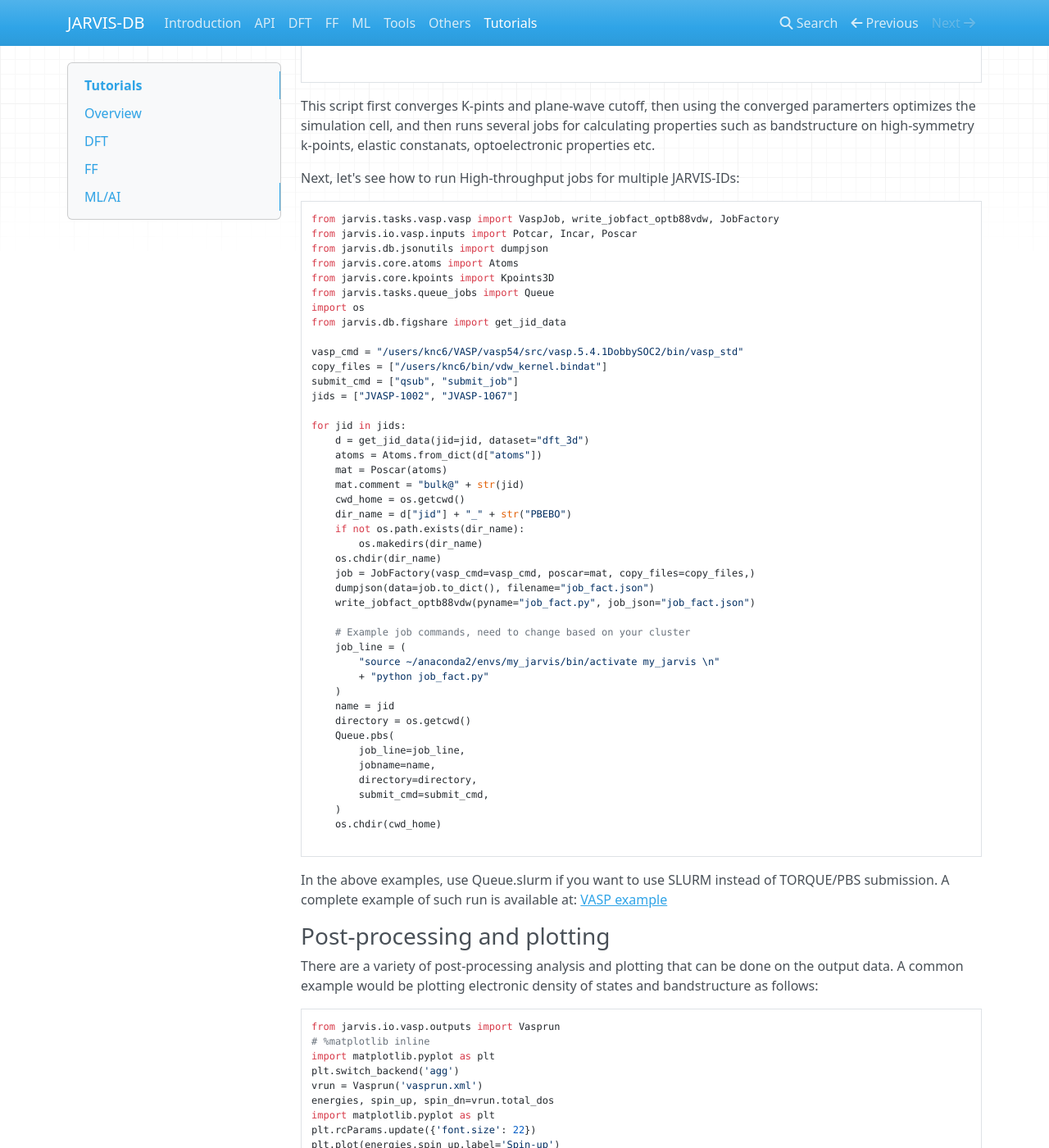
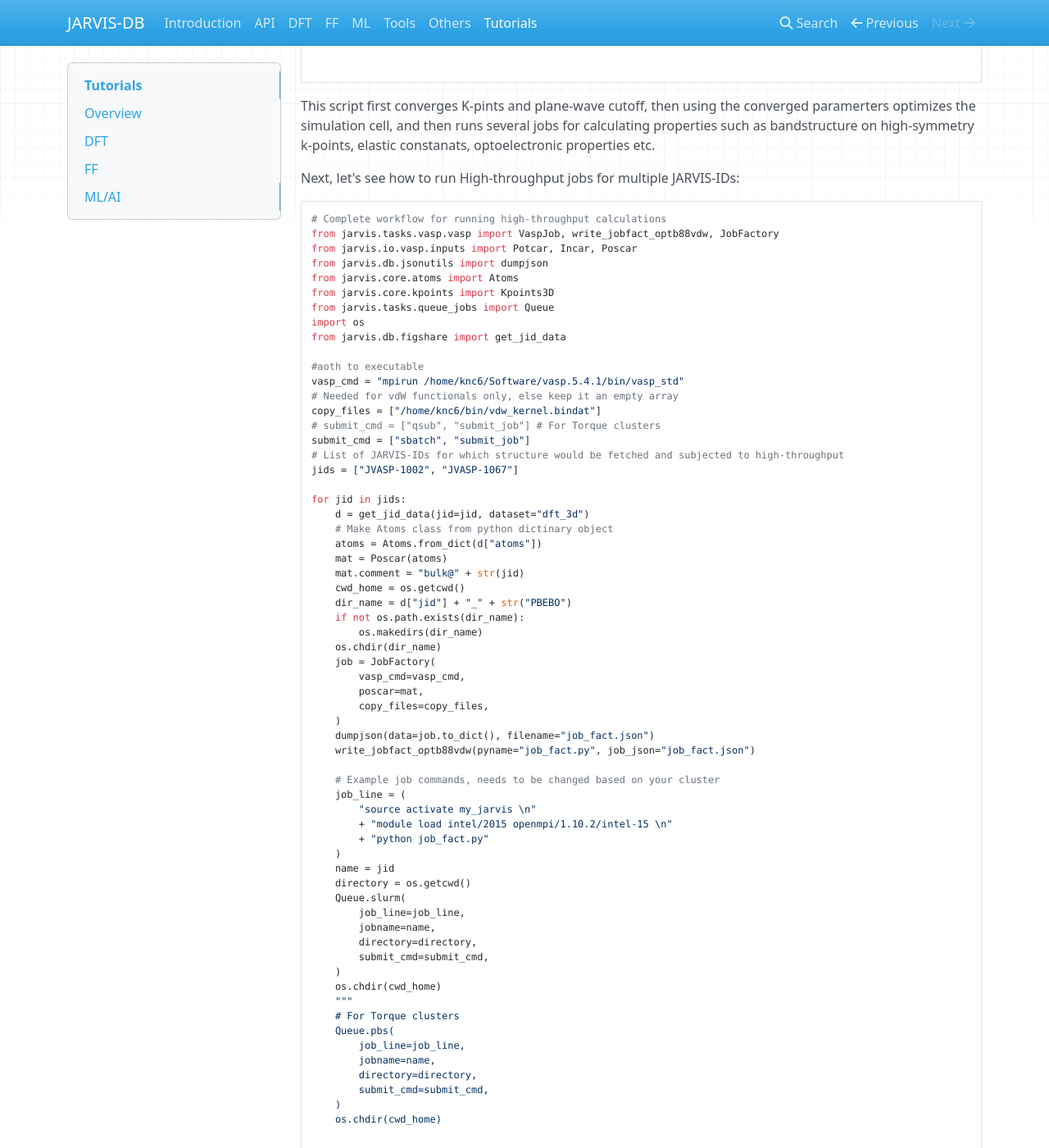
Before and after one commit to JARVIS-Materials-Design/dbdocs, an MkDocs documentation site: the page built from docs/tutorials.md, in a window 1280 px wide and 1400 px high, scrolled down 3028 px. Shown: the whole window at 82% size. Built offline with MkDocs 1.6.1, drawn with Linux system fonts in a browser that asks for light colours; nearby versions of some CDN libraries.

Commit message:
Update tutorials.md

````diff
--- a/docs/tutorials.md
+++ b/docs/tutorials.md
@@ -170,6 +170,7 @@ bandstructure on high-symmetry k-points, elastic constanats, optoelectronic prop
 Next, let's see how to run High-throughput jobs for multiple JARVIS-IDs:
 
 ``` python hl_lines="3"
+# Complete workflow for running high-throughput calculations
 from jarvis.tasks.vasp.vasp import VaspJob, write_jobfact_optb88vdw, JobFactory
 from jarvis.io.vasp.inputs import Potcar, Incar, Poscar
 from jarvis.db.jsonutils import dumpjson
@@ -179,13 +180,18 @@ from jarvis.tasks.queue_jobs import Queue
 import os
 from jarvis.db.figshare import get_jid_data
 
-vasp_cmd = "/users/knc6/VASP/vasp54/src/vasp.5.4.1DobbySOC2/bin/vasp_std"
-copy_files = ["/users/knc6/bin/vdw_kernel.bindat"]
-submit_cmd = ["qsub", "submit_job"]
+#aoth to executable
+vasp_cmd = "mpirun /home/knc6/Software/vasp.5.4.1/bin/vasp_std"
+# Needed for vdW functionals only, else keep it an empty array
+copy_files = ["/home/knc6/bin/vdw_kernel.bindat"]
+# submit_cmd = ["qsub", "submit_job"] # For Torque clusters
+submit_cmd = ["sbatch", "submit_job"]
+# List of JARVIS-IDs for which structure would be fetched and subjected to high-throughput
 jids = ["JVASP-1002", "JVASP-1067"]
 
 for jid in jids:
     d = get_jid_data(jid=jid, dataset="dft_3d")
+    # Make Atoms class from python dictinary object
     atoms = Atoms.from_dict(d["atoms"])
     mat = Poscar(atoms)
     mat.comment = "bulk@" + str(jid)
@@ -194,17 +200,31 @@ for jid in jids:
     if not os.path.exists(dir_name):
         os.makedirs(dir_name)
     os.chdir(dir_name)
-    job = JobFactory(vasp_cmd=vasp_cmd, poscar=mat, copy_files=copy_files,)
+    job = JobFactory(
+        vasp_cmd=vasp_cmd,
+        poscar=mat,
+        copy_files=copy_files,
+    )
     dumpjson(data=job.to_dict(), filename="job_fact.json")
     write_jobfact_optb88vdw(pyname="job_fact.py", job_json="job_fact.json")
 
-    # Example job commands, need to change based on your cluster
+    # Example job commands, needs to be changed based on your cluster
     job_line = (
-        "source ~/anaconda2/envs/my_jarvis/bin/activate my_jarvis \n"
+        "source activate my_jarvis \n"
+        + "module load intel/2015 openmpi/1.10.2/intel-15 \n"
         + "python job_fact.py"
     )
     name = jid
     directory = os.getcwd()
+    Queue.slurm(
+        job_line=job_line,
+        jobname=name,
+        directory=directory,
+        submit_cmd=submit_cmd,
+    )
+    os.chdir(cwd_home)
+    """
+    # For Torque clusters
     Queue.pbs(
         job_line=job_line,
         jobname=name,
````
